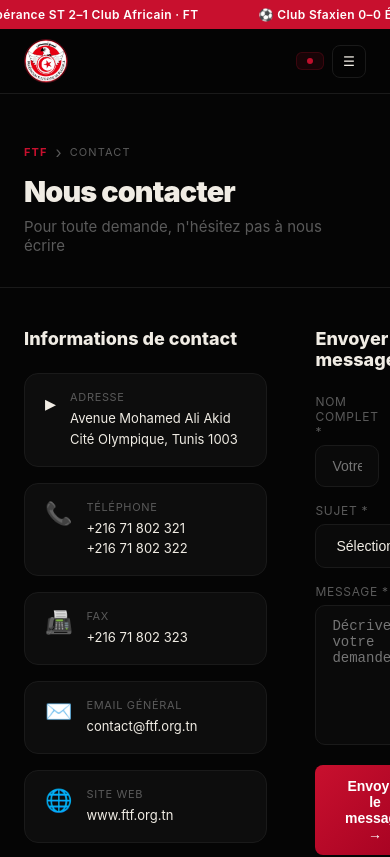
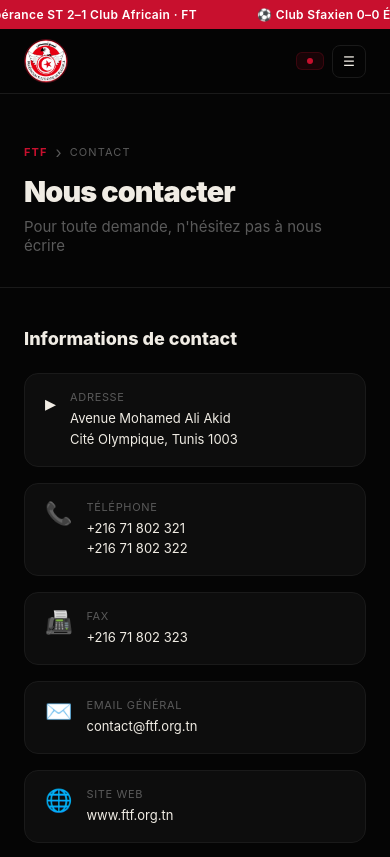
Before and after one commit to Mohammedjebali/ftf-demo, a Next.js app: page /contact in a window 390 px wide. Shown: the top 857 px of the page. Built offline with nearby package versions, Linux system fonts and the light colour scheme.

Commit message:
fix: mobile layout — contact/homepage/club-detail single column, no overflow

```diff
--- a/app/clubs/[slug]/page.tsx
+++ b/app/clubs/[slug]/page.tsx
@@ -247,7 +247,7 @@
             )}
             <div>
               <h1 style={{ fontSize: "clamp(1.5rem, 4vw, 2.5rem)", fontWeight: 900, color: TEXT, marginBottom: "6px", letterSpacing: "-0.02em" }}>{club.name}</h1>
-              <div style={{ display: "flex", gap: "12px", flexWrap: "wrap", fontSize: "13px", color: MUTED }}>
+              <div style={{ display: "flex", gap: "8px 16px", flexWrap: "wrap", fontSize: "12px", color: MUTED }}>
                 <span>{club.city}</span>
                 <span>{club.stadium}</span>
                 <span>Fondé en {club.founded}</span>
@@ -259,7 +259,7 @@
       </div>
 
       {/* Content */}
-      <div style={{ maxWidth: "1100px", margin: "0 auto", padding: "48px 24px", display: "grid", gridTemplateColumns: "1fr 320px", gap: "32px", alignItems: "start" }}>
+      <div style={{ maxWidth: "1100px", margin: "0 auto", padding: "48px 24px", display: "grid", gridTemplateColumns: "1fr 320px", gap: "32px", alignItems: "start" }} className="club-detail-grid">
 
         {/* Left */}
         <div>
@@ -290,7 +290,7 @@
           {club.players && club.players.length > 0 && (
             <div style={{ background: CARD, border: `1px solid ${BORDER}`, borderRadius: "16px", padding: "24px" }}>
               <h2 style={{ color: TEXT, fontSize: "16px", fontWeight: 700, marginBottom: "16px" }}>Joueurs notables</h2>
-              <div style={{ display: "grid", gridTemplateColumns: "1fr 1fr 1fr", gap: "10px" }}>
+              <div style={{ display: "grid", gridTemplateColumns: "1fr 1fr 1fr", gap: "10px" }} className="players-grid">
                 {club.players.map((p, i) => (
                   <div key={i} style={{ background: "#111", borderRadius: "10px", padding: "14px", border: `1px solid ${BORDER}`, textAlign: "center" }}>
                     <div style={{ width: "40px", height: "40px", borderRadius: "50%", background: `${club.color}22`, border: `1px solid ${club.color}33`, display: "flex", alignItems: "center", justifyContent: "center", margin: "0 auto 10px", fontSize: "18px" }}>
--- a/app/contact/page.tsx
+++ b/app/contact/page.tsx
@@ -46,7 +46,7 @@
       </div>
 
       <div style={{ maxWidth: "1280px", margin: "0 auto", padding: "40px 24px" }}>
-        <div style={{ display: "grid", gridTemplateColumns: "1fr 1.5fr", gap: "48px" }} className="mobile-col">
+        <div style={{ display: "grid", gridTemplateColumns: "1fr 1.5fr", gap: "48px" }} className="contact-grid">
           {/* Contact info */}
           <div>
             <h2 style={{ color: TEXT, fontSize: "18px", fontWeight: 800, marginBottom: "24px" }}>Informations de contact</h2>
--- a/app/globals.css
+++ b/app/globals.css
@@ -26,4 +26,34 @@
   .hide-mobile { display: none !important; }
   .mobile-col { flex-direction: column !important; }
   .mobile-grid-1 { grid-template-columns: 1fr !important; }
+
+  /* Homepage two-column → single column */
+  .home-main-grid {
+    grid-template-columns: 1fr !important;
+  }
+
+  /* Club detail sidebar → single column */
+  .club-detail-grid {
+    grid-template-columns: 1fr !important;
+  }
+
+  /* Contact two-column → single column */
+  .contact-grid {
+    grid-template-columns: 1fr !important;
+  }
+
+  /* Players grid → 2 cols max on mobile */
+  .players-grid {
+    grid-template-columns: 1fr 1fr !important;
+  }
+
+  /* Fix Actualités header overflow */
+  .actualites-header {
+    flex-direction: column !important;
+    align-items: flex-start !important;
+    gap: 4px !important;
+  }
+
+  /* Reduce padding on mobile */
+  .mobile-pad { padding: 24px 16px !important; }
 }
--- a/app/page.tsx
+++ b/app/page.tsx
@@ -105,13 +105,13 @@
       </div>
 
       {/* Main content grid */}
-      <div style={{ maxWidth: "1280px", margin: "0 auto", padding: "60px 24px", display: "grid", gridTemplateColumns: "1fr 340px", gap: "40px" }} className="mobile-col">
+      <div style={{ maxWidth: "1280px", margin: "0 auto", padding: "60px 24px", display: "grid", gridTemplateColumns: "1fr 340px", gap: "40px" }} className="home-main-grid">
 
         {/* Left: News */}
         <div>
-          <div style={{ display: "flex", alignItems: "center", justifyContent: "space-between", marginBottom: "24px" }}>
+          <div style={{ display: "flex", alignItems: "center", justifyContent: "space-between", marginBottom: "24px", flexWrap: "wrap", gap: "8px" }}>
             <h2 style={{ color: TEXT, fontSize: "18px", fontWeight: 800 }}>Actualités</h2>
-            <a href="#" style={{ color: MUTED, fontSize: "13px" }}>Tout voir →</a>
+            <a href="#" style={{ color: MUTED, fontSize: "13px", whiteSpace: "nowrap" }}>Tout voir →</a>
           </div>
 
           {/* Featured news */}
```
